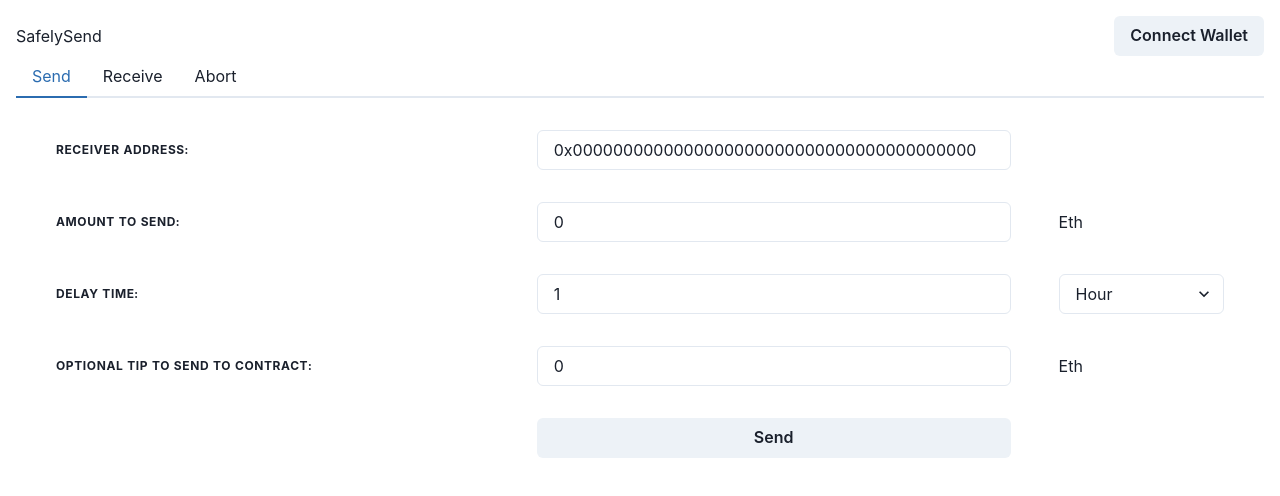
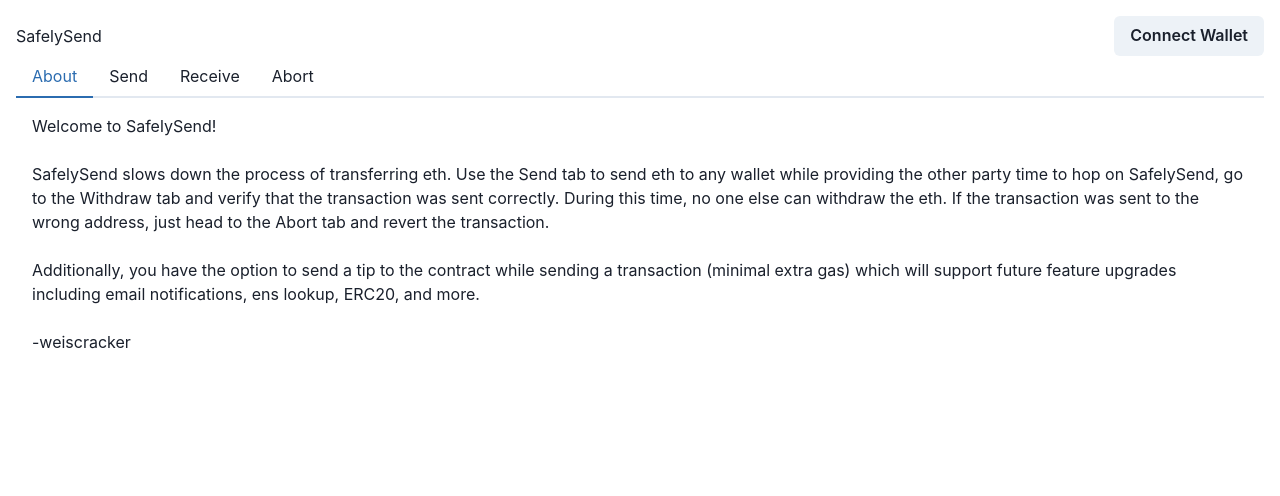
Before and after one commit to weiscracker/safelysend, a React (Create React App) app: page / in a window 1280 px wide. Shown: the top 496 px of the page. Built offline with nearby package versions, Linux system fonts and the light colour scheme.

Commit message:
added an about tab

```diff
--- /dev/null
+++ b/src/AboutTab.js
@@ -0,0 +1,27 @@
+import React from 'react';
+import { Box, Text } from '@chakra-ui/react';
+export const AboutTab = props => {
+  return (
+    <Box>
+      <Text>Welcome to SafelySend!</Text>
+      <br></br>
+      <Text>
+        SafelySend slows down the process of transferring eth. Use the Send tab
+        to send eth to any wallet while providing the other party time to hop on
+        SafelySend, go to the Withdraw tab and verify that the transaction was
+        sent correctly. During this time, no one else can withdraw the eth. If
+        the transaction was sent to the wrong address, just head to the Abort
+        tab and revert the transaction.
+      </Text>
+      <br></br>
+      <Text>
+        Additionally, you have the option to send a tip to the contract while
+        sending a transaction (minimal extra gas) which will support future
+        feature upgrades including email notifications, ens lookup, ERC20, and
+        more.
+      </Text>
+      <br></br>
+      <Text>-weiscracker</Text>
+    </Box>
+  );
+};
--- a/src/App.js
+++ b/src/App.js
@@ -12,6 +12,7 @@ import { Tabs, TabList, TabPanels, Tab, TabPanel } from '@chakra-ui/react';
 import { SendTab } from './SendTab';
 import { ReceiveTab } from './ReceiveTab';
 import { AbortTab } from './AbortTab';
+import { AboutTab } from './AboutTab';
 
 import con from './SafelySend.json';
 import Web3 from 'web3';
@@ -96,11 +97,15 @@ class App extends React.Component {
             </Flex>
             <Tabs>
               <TabList>
+                <Tab>About</Tab>
                 <Tab>Send</Tab>
                 <Tab>Receive</Tab>
                 <Tab>Abort</Tab>
               </TabList>
               <TabPanels>
+                <TabPanel>
+                  <AboutTab />
+                </TabPanel>
                 <TabPanel>
                   <SendTab state={this.state} />
                 </TabPanel>
```
